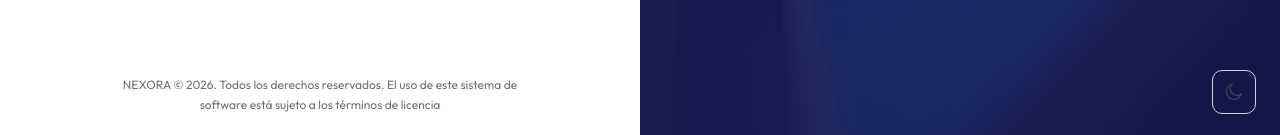
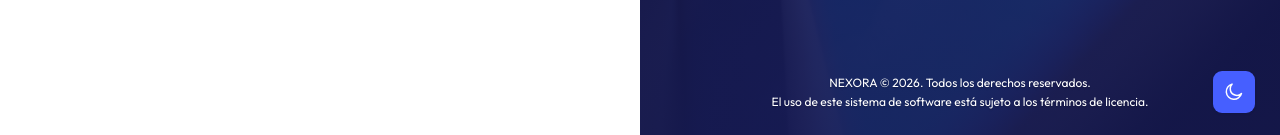
Before and after one commit to JuanFe05/nexora_app, a React (Vite) app in the folder frontend/: page /signin in a window 1280 px wide. Shown: the part 662-797 px from the top of the page. Built offline with nearby package versions, Linux system fonts and the light colour scheme; no server answers.

Commit message:
feat(frontend): move sign-in copyright to the brand panel and restyle theme toggle

```diff
--- a/frontend/src/components/shared/header/theme-toggler/index.tsx
+++ b/frontend/src/components/shared/header/theme-toggler/index.tsx
@@ -2,10 +2,10 @@ import { Button } from "@/components/ui/button";
 import { useTheme } from "@/contexts/theme-context";
 import { MoonIcon, SunIcon } from "@/icons";
 
-export default function ThemeToggleButton() {
+export default function ThemeToggleButton({ variant = "outline" }: { variant?: "outline" | "default" }) {
   const { toggleTheme, theme } = useTheme();
   return (
-    <Button variant="outline" size="icon-lg" className="relative"
+    <Button variant={variant} size="icon-lg" className="relative"
       aria-label={theme === "dark" ? "Activar tema claro" : "Activar tema oscuro"}
       aria-pressed={theme === "dark"}
       onClick={toggleTheme}>
--- a/frontend/src/pages/others/auth/layout.tsx
+++ b/frontend/src/pages/others/auth/layout.tsx
@@ -1,6 +1,7 @@
 import ThemeToggleButton from "@/components/shared/header/theme-toggler";
 import { Outlet } from "react-router";
 import AuthBrand from "./auth-brand";
+import { CopyrightText } from "./login-footer";
 
 export default function AuthLayout() {
   return (
@@ -11,8 +12,9 @@ export default function AuthLayout() {
           <img src="/images/auth/sign-in-bg.jpg" alt="" aria-hidden="true" width={1600} height={1067} decoding="async" className="absolute inset-0 size-full object-cover" />
           <div aria-hidden="true" className="absolute inset-0 bg-linear-to-t from-brand-950/90 via-brand-950/85 to-brand-950/65 dark:from-brand-950/95 dark:via-brand-950/90 dark:to-brand-950/75" />
           <AuthBrand />
+          <p className="absolute inset-x-6 bottom-20 z-1 flex min-h-11 flex-col items-center justify-center text-center text-xs leading-relaxed font-normal text-white text-shadow-sm xl:bottom-6 xl:px-18 [&>span]:whitespace-nowrap"><CopyrightText /></p>
         </div>
-        <div className="fixed inset-e-6 bottom-6 z-50 hidden sm:block"><ThemeToggleButton /></div>
+        <div className="fixed inset-e-6 bottom-6 z-50 hidden sm:block"><ThemeToggleButton variant="default" /></div>
       </div>
     </div>
   );
--- a/frontend/src/pages/others/auth/login-footer.tsx
+++ b/frontend/src/pages/others/auth/login-footer.tsx
@@ -2,11 +2,21 @@ import { useState } from "react";
 import { env } from "@/config/env";
 import { getCurrentYear } from "./current-year";
 
-export default function LoginFooter() {
+export function CopyrightText() {
   const [year] = useState(getCurrentYear);
   return (
-    <footer className="mx-auto w-full max-w-md px-2 pb-24 text-center text-xs leading-relaxed wrap-break-word text-gray-500 sm:px-6 lg:pb-6 dark:text-gray-400">
-      {env.appName} © {year}. Todos los derechos reservados. El uso de este sistema de software está sujeto a los términos de licencia
+    <>
+      <span className="block">{env.appName} © {year}. Todos los derechos reservados.</span>{" "}
+      <span className="block">El uso de este sistema de software está sujeto a los términos de licencia.</span>
+    </>
+  );
+}
+
+// Mobile/tablet only: from `lg` the copyright lives in the photo panel, beside the theme toggle.
+export default function LoginFooter() {
+  return (
+    <footer className="mx-auto w-full max-w-md px-2 pb-24 text-center text-xs leading-relaxed wrap-break-word text-gray-500 sm:px-6 lg:hidden dark:text-gray-400">
+      <CopyrightText />
     </footer>
   );
 }
```
Also changed, not shown: 2 other files (tests, documents, lock files or other folders).
